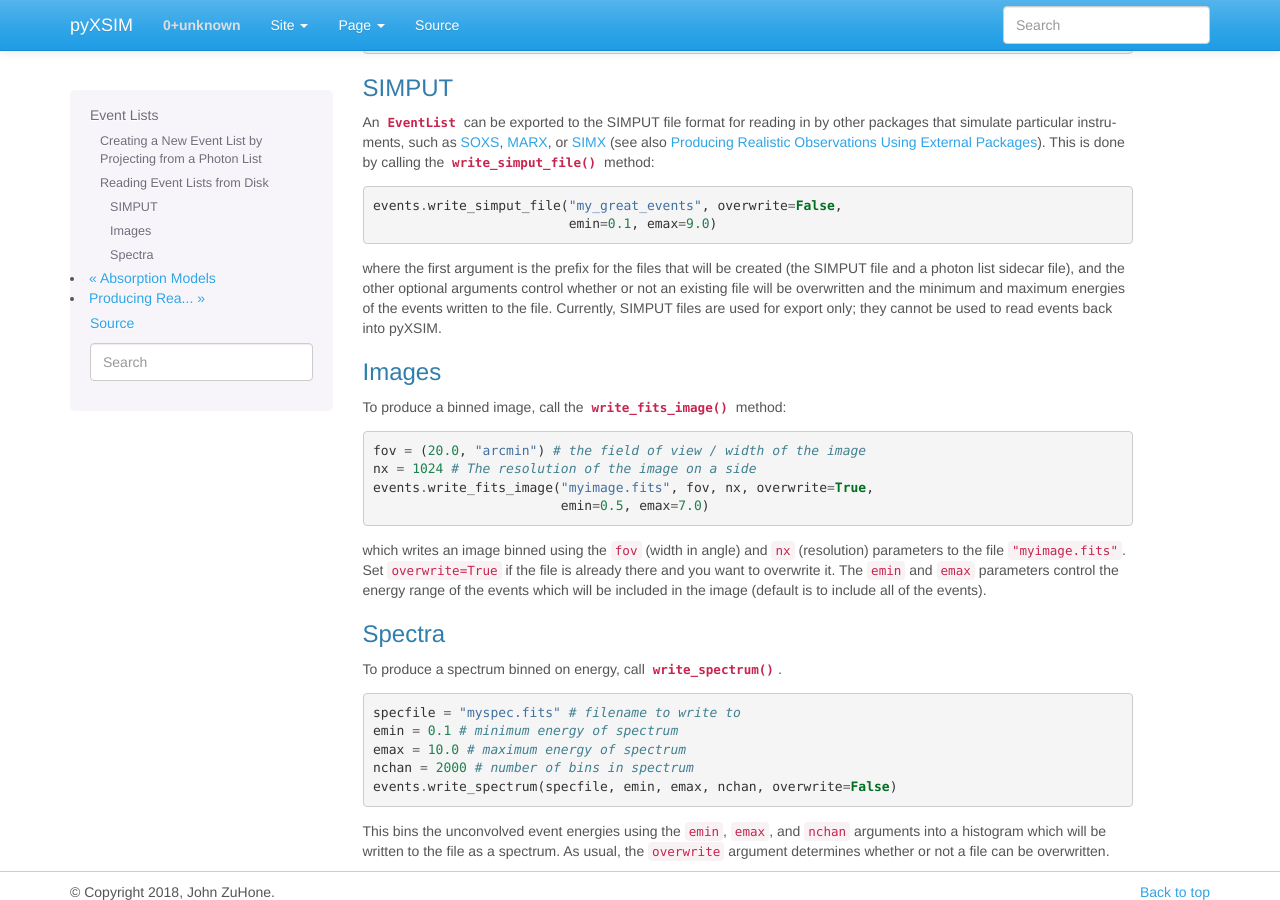
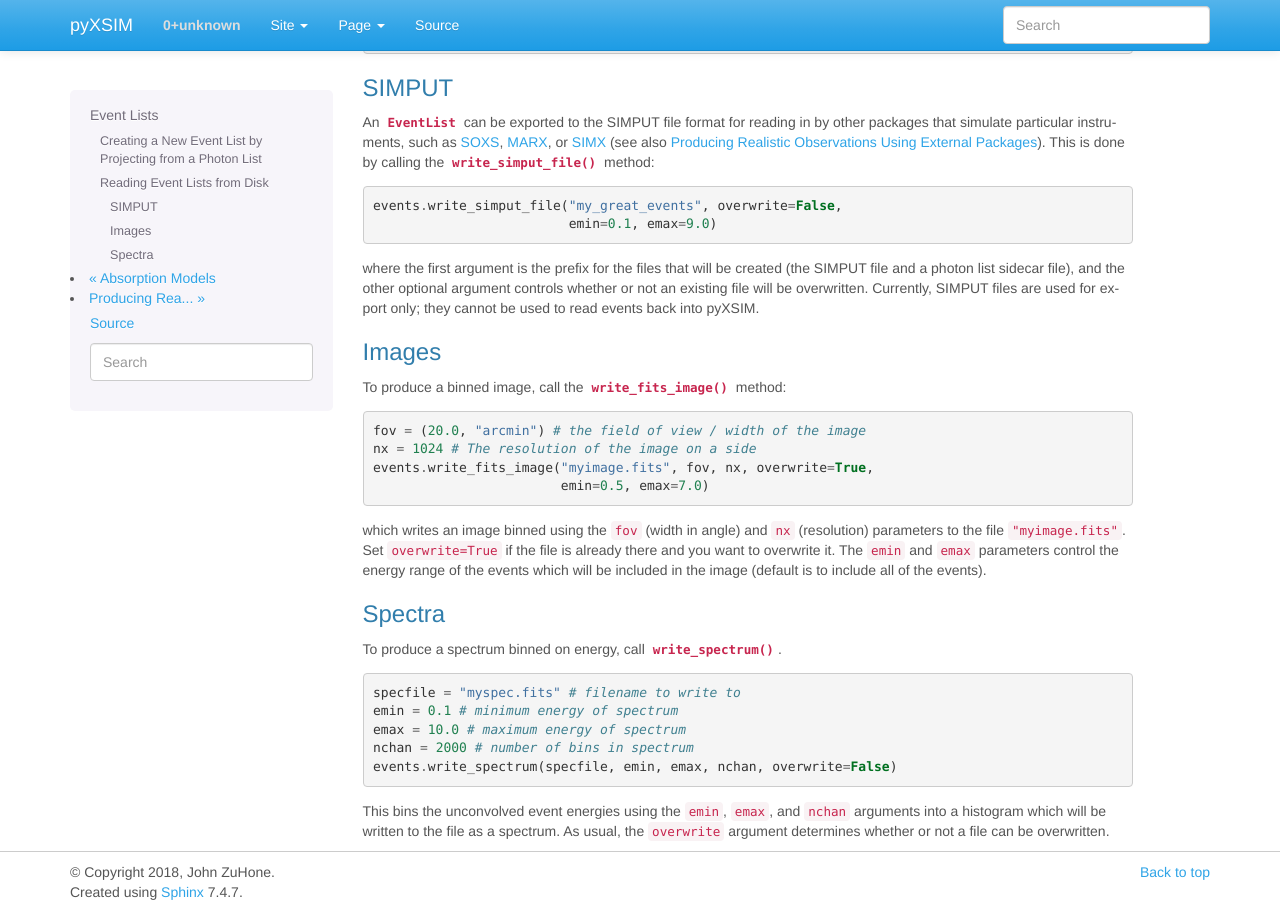
Before and after one commit to jzuhone/pyxsim, a Sphinx documentation site: the page built from doc/source/event_lists.rst, in a window 1280 px wide and 900 px high, scrolled down 1663 px. Built offline with Sphinx 7.4.7, drawn with Linux system fonts in a browser that asks for light colours.

Commit message:
More doc stuff

```diff
--- a/doc/source/event_lists.rst
+++ b/doc/source/event_lists.rst
@@ -138,10 +138,10 @@ such as `SOXS <http://hea-www.cfa.harvard.edu/soxs>`_,
                              emin=0.1, emax=9.0)
 
 where the first argument is the prefix for the files that will be created (the
-SIMPUT file and a photon list sidecar file), and the other optional arguments
-control whether or not an existing file will be overwritten and the minimum
-and maximum energies of the events written to the file. Currently, SIMPUT files
-are used for export only; they cannot be used to read events back into pyXSIM.
+SIMPUT file and a photon list sidecar file), and the other optional argument
+controls whether or not an existing file will be overwritten. Currently, SIMPUT
+files are used for export only; they cannot be used to read events back into
+pyXSIM.
 
 Images
 ++++++
```
Also changed, not shown: doc/source/cookbook/Sloshing.ipynb.
